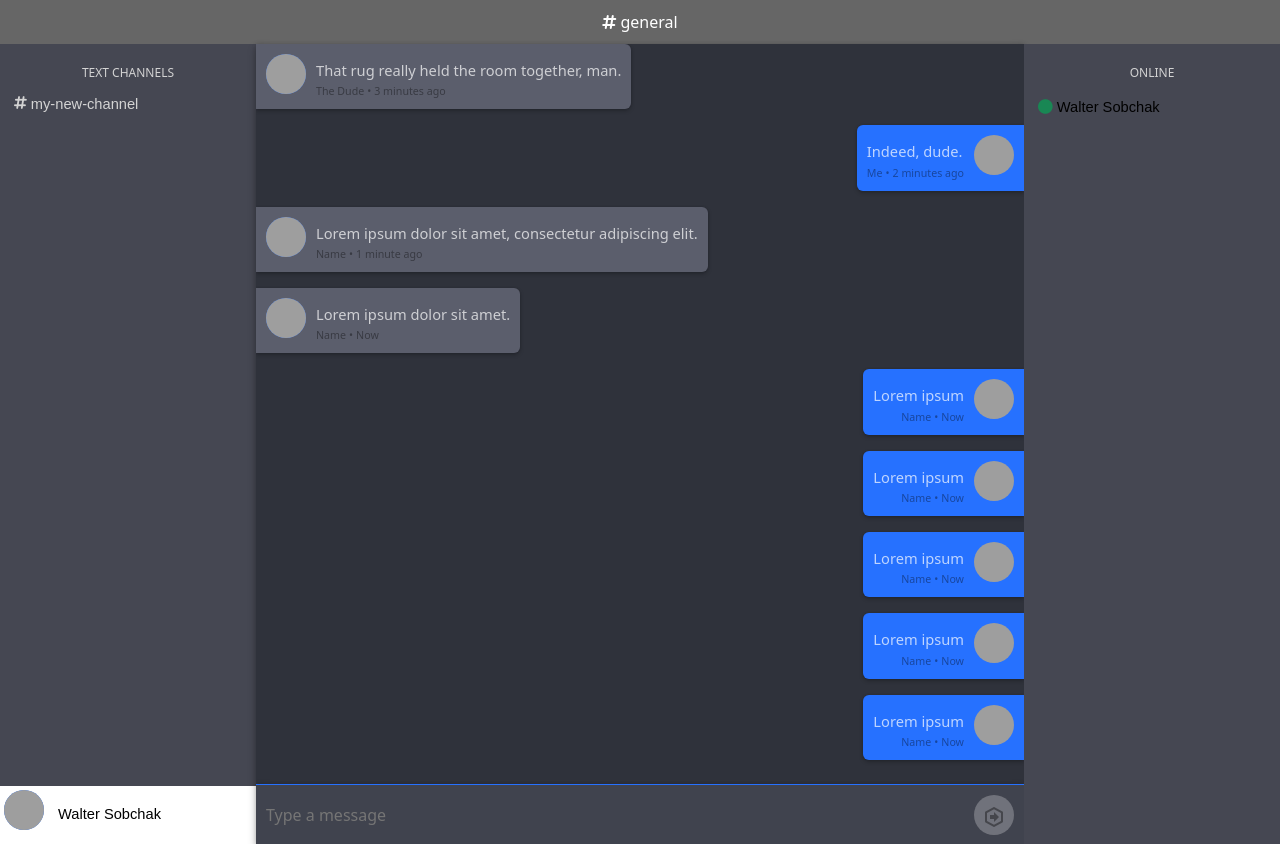
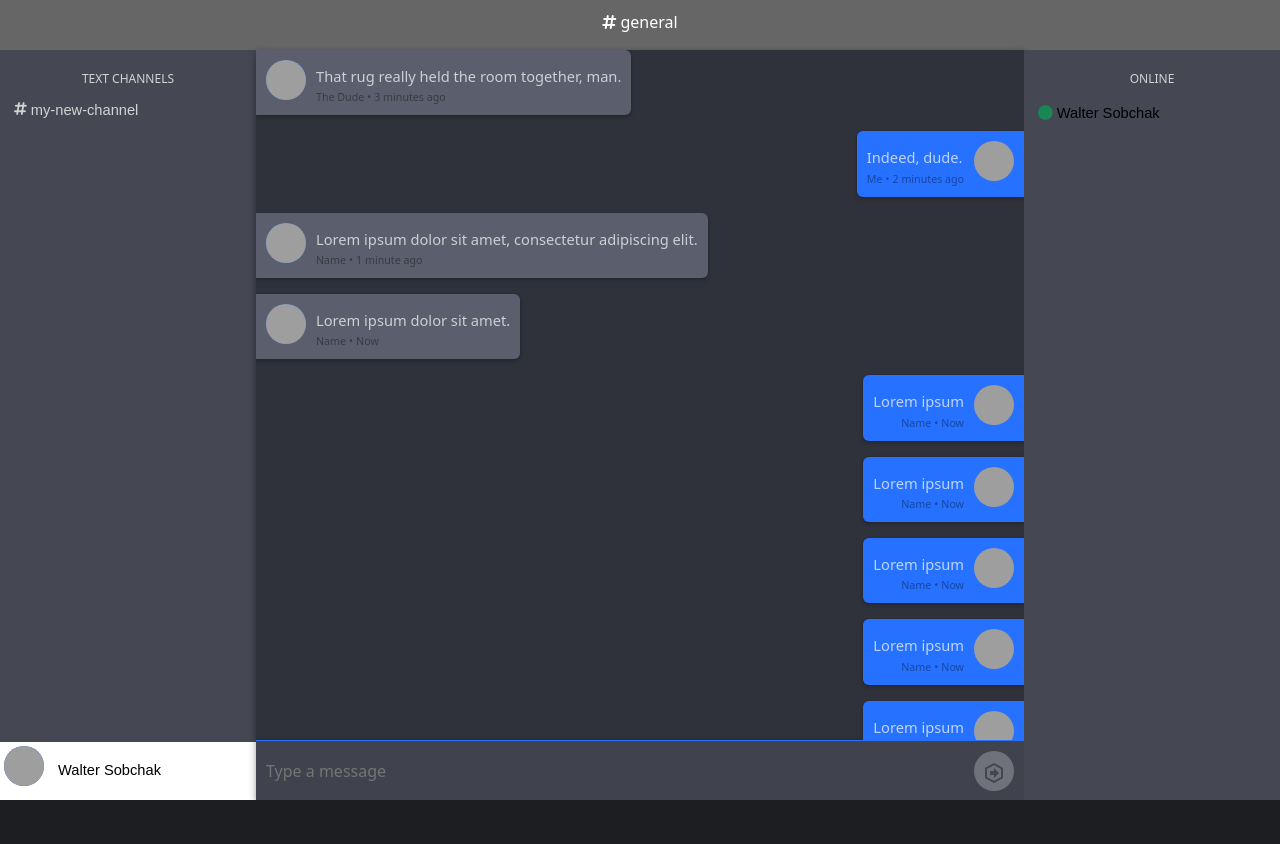
Before and after one commit to nick-mancuso/myChatApp, a plain HTML site: page index.html in a window 1280 px wide. After the commit the page ends 800 px from the top, so only its background shows below. Drawn offline with Linux system fonts and the light colour scheme; grey boxes are pictures that could not be loaded.

Commit message:
progress

```diff
--- a/css/style.css
+++ b/css/style.css
@@ -24,7 +24,7 @@ body{
     flex: 1;
     background: #999;
     color: #000;
-
+    min-height: calc(100vh - 50px);
 }
 .columns{
     display: flex;
```
